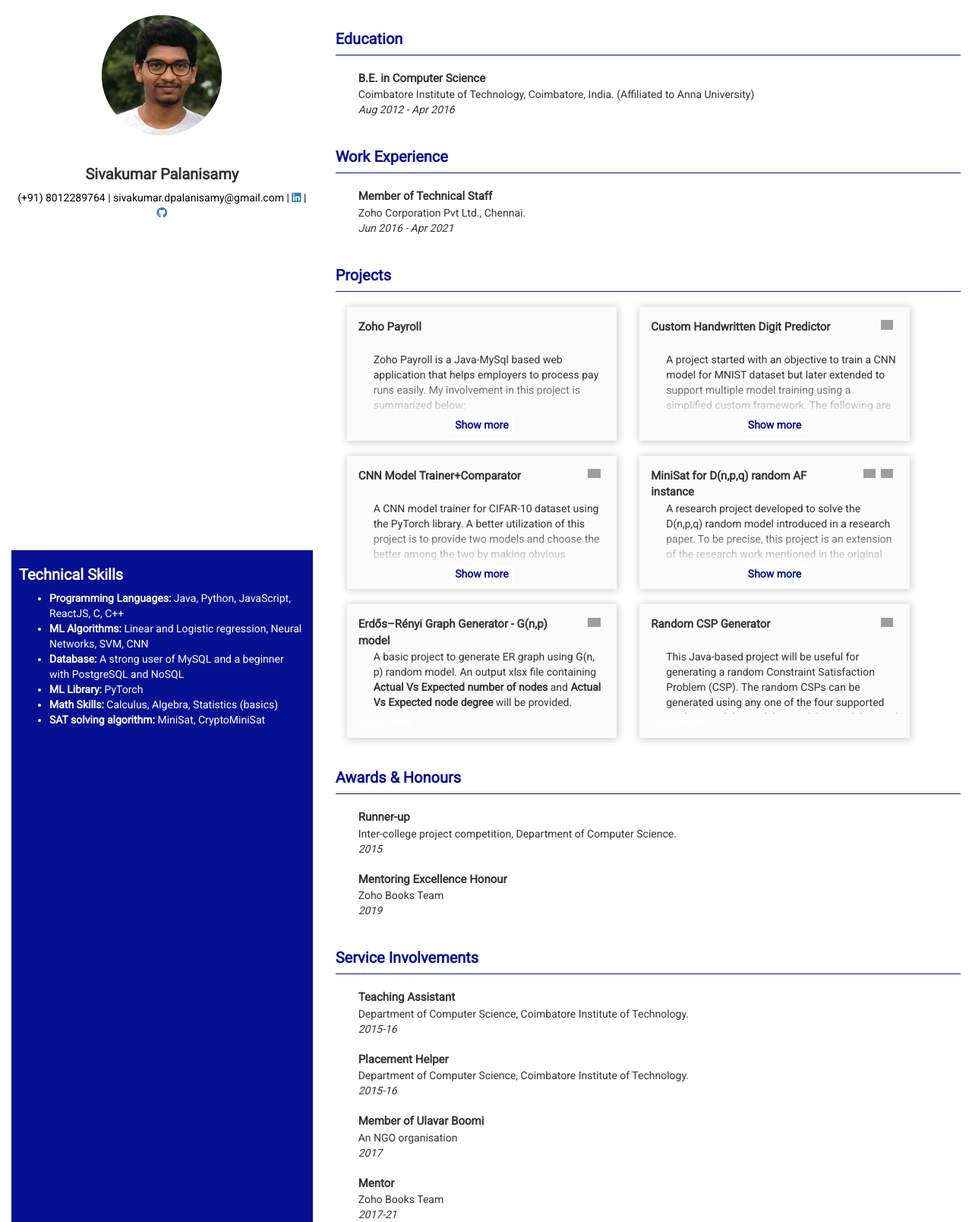
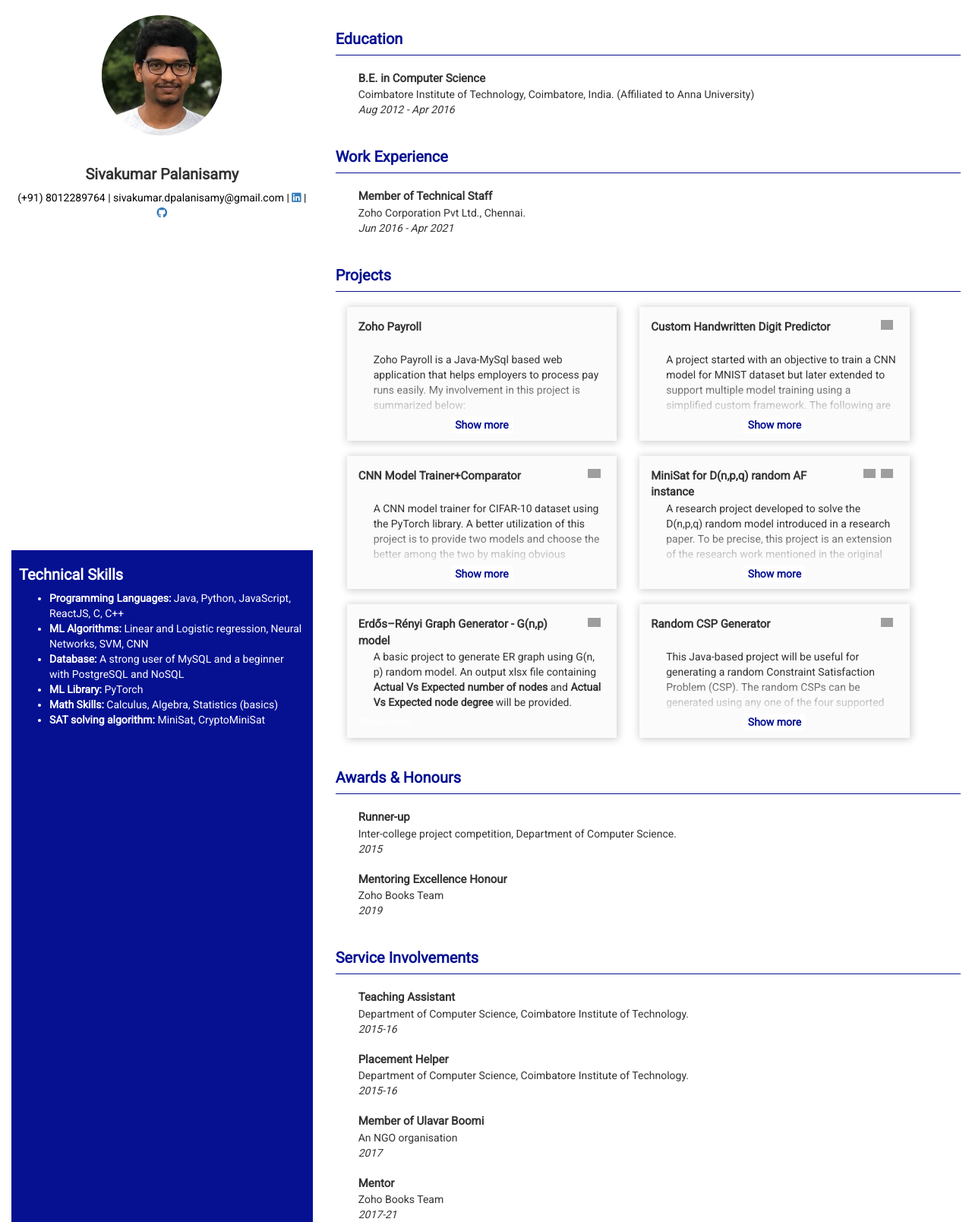
Before and after one commit to Sivakumar3695/Online_CV, a Jekyll site: the page built from index.html, in a window 1280 px wide. Shown: the whole page at 76% size. Built offline with Jekyll 4.4.1, drawn with Linux system fonts in a browser that asks for light colours; grey boxes are pictures that could not be loaded.

Commit message:
Update project.html

```diff
--- a/_includes/project.html
+++ b/_includes/project.html
@@ -95,10 +95,10 @@
 							<img class ="github-img" src="https://user-images.githubusercontent.com/29046579/128333655-f75f0bdd-540f-4258-b8c6-e21413531f99.jpg" alter="Avatar">
 						</a>
 					</div>
-					<div class="project-description-complete">
-						This Java-based project will be useful for generating a random Constraint Satisfaction Problem (CSP). The random CSPs can be generated using any one of the four supported random models: Model B, Model D, Model RB and Model RD.
+					<div class="project-description">
+						This Java-based project will be useful for generating a random Constraint Satisfaction Problem (CSP). The random CSPs can be generated using any one of the four supported random models: Model B, Model D, Model RB and Model RD. The details of the four random model and a sample format of input & output can be found in the github repository.
 					</div>
-					<div class="show-more-inactive"> <p>Show more</p> </div>
+					<div class="show-more"> <p><button onclick="showModal('project-5')">Show more </button></p> </div>
 
 				</div>
 			</div>
```
